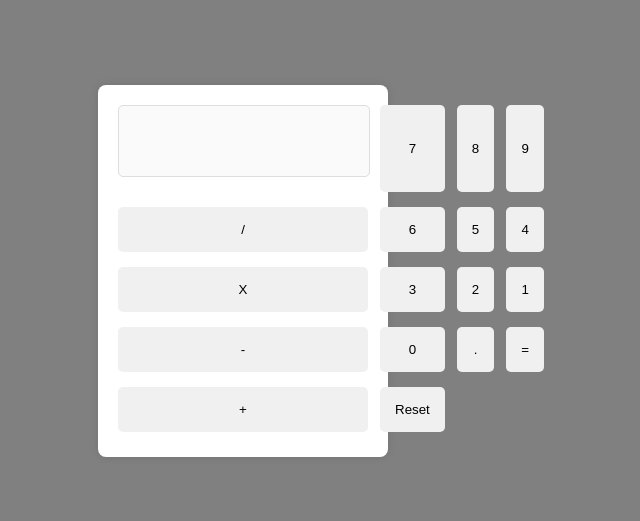
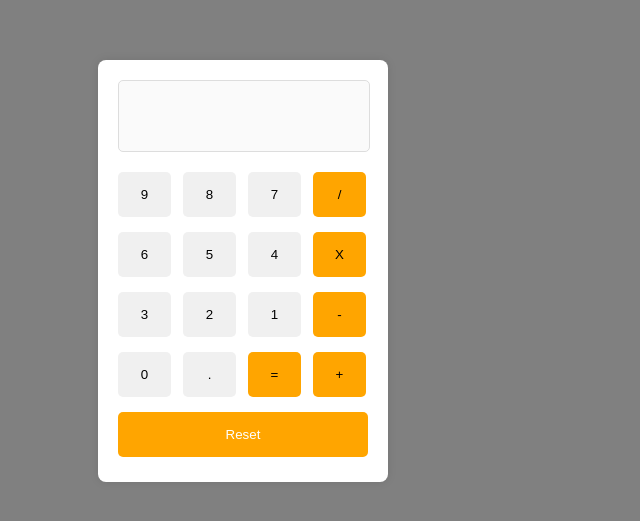
Before and after one commit to Guntyoo/Kalkulator-, a plain HTML site: page index.html in a window 1280 px wide. Shown: the part 137-658 px from the top of the page, without its empty margins (397-1037 px from the left). Drawn offline with Linux system fonts and the light colour scheme.

Commit message:
tahap 2 style css

```diff
--- a/index.html
+++ b/index.html
@@ -8,11 +8,11 @@
 </head>
 <body>
     <div class="kalkulator">
+        <input type="text" id="display" disabled>
         <div class="button">
-        <input type="text" id="display" disabled>
+        <button class="btn" onclick="appendValue('9')">9</button>
+        <button class="btn" onclick="appendValue('8')">8</button>
         <button class="btn" onclick="appendValue('7')">7</button>
-        <button class="btn" onclick="appendValue('8')">8</button>
-        <button class="btn" onclick="appendValue('9')">9</button>
         <button class="btn operator" onclick="appendValue('/')">/</button>
         <button class="btn" onclick="appendValue('6')">6</button>
         <button class="btn" onclick="appendValue('5')">5</button>
--- a/style.css
+++ b/style.css
@@ -29,7 +29,7 @@ body {
 .button {
     display: grid;
     grid-template-columns: repeat(4, 1fr);
-    gap: 10px;
+    gap: 10PX;
 }
 
 .btn {
@@ -41,3 +41,26 @@ body {
     background-color: #f0f0f0;
     cursor: pointer;
 }
+
+.btn:active {
+    background-color: #ddd;
+}
+
+.operator {
+    background-color: orange;
+}
+
+.operator:active {
+    background-color:  #e53935;
+}
+
+.clear {
+    grid-column: span 4;
+    background-color: orange;
+    color: white;
+    width: 100%;
+}
+
+.clear:active {
+    background-color: #e53935;
+}
```
